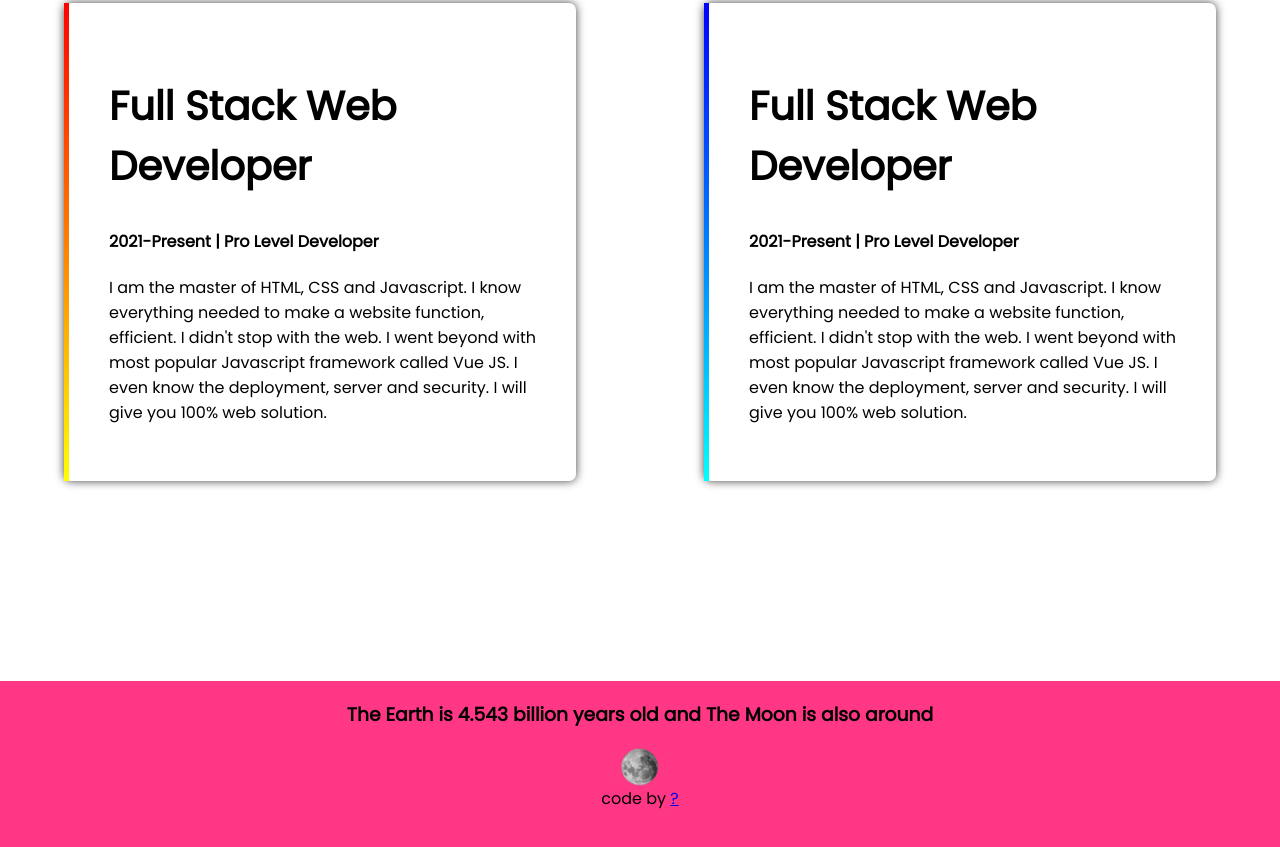
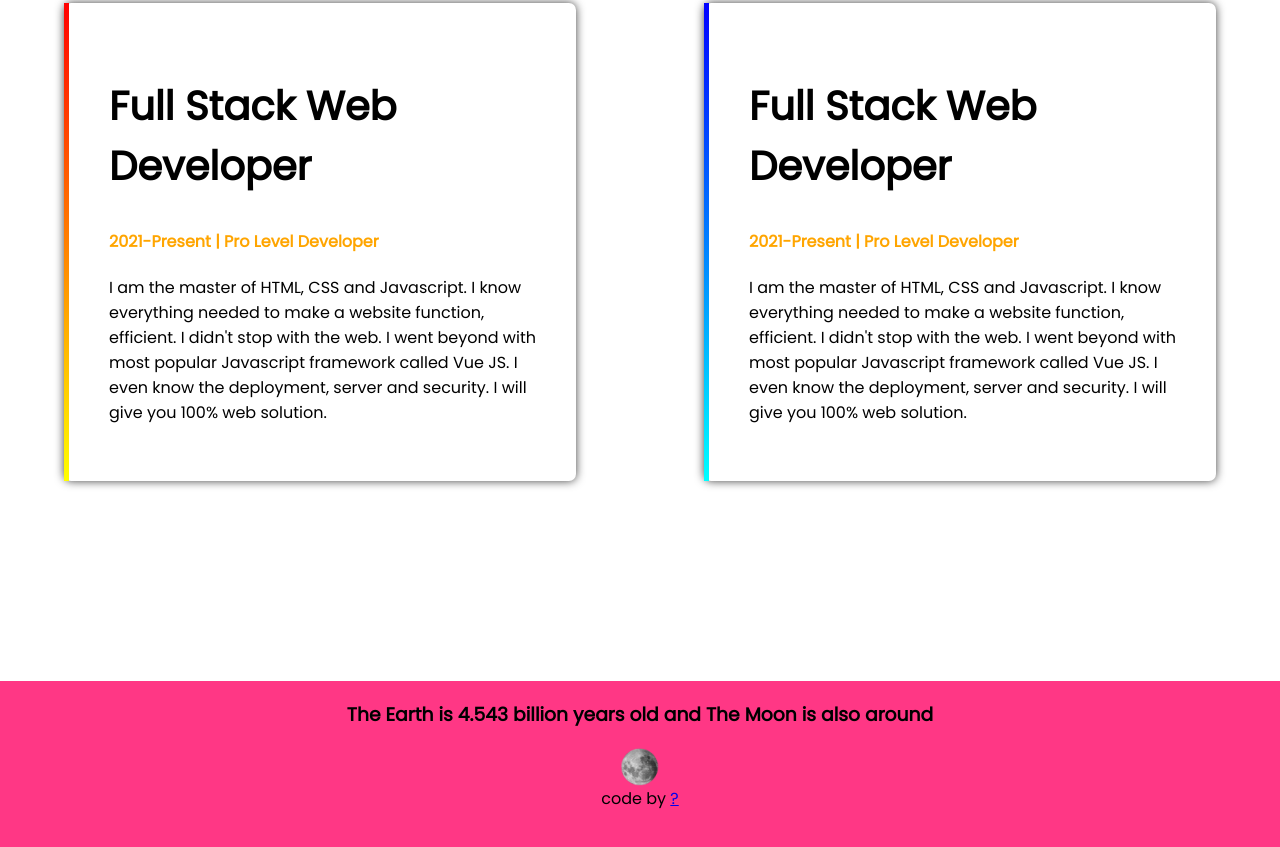
Before and after one commit to taibislamdipu/developer-portfolio-practice, a plain HTML site: page index.html in a window 1280 px wide. Shown: the part 1328-2175 px from the top of the page. Drawn offline with Linux system fonts and the light colour scheme.

Commit message:
experience date color change

```diff
--- a/index.html
+++ b/index.html
@@ -67,14 +67,14 @@
         <div class="flex-component">
             <div class="half-width experience-left">
                 <h2>Full Stack Web Developer</h2>
-                <h4>2021-Present | Pro Level Developer</h4>
+                <h4 class="orange-color">2021-Present | Pro Level Developer</h4>
                 <p>
                     I am the master of HTML, CSS and Javascript. I know everything needed to make a website function, efficient. I didn't stop with the web. I went beyond with most popular Javascript framework called Vue JS. I even know the deployment, server and security. I will give you 100% web solution.
                 </p>
             </div>
             <div class="half-width experience-right">
                 <h2>Full Stack Web Developer</h2>
-                <h4>2021-Present | Pro Level Developer</h4>
+                <h4 class="orange-color">2021-Present | Pro Level Developer</h4>
                 <p>
                     I am the master of HTML, CSS and Javascript. I know everything needed to make a website function, efficient. I didn't stop with the web. I went beyond with most popular Javascript framework called Vue JS. I even know the deployment, server and security. I will give you 100% web solution.
                 </p>
```
